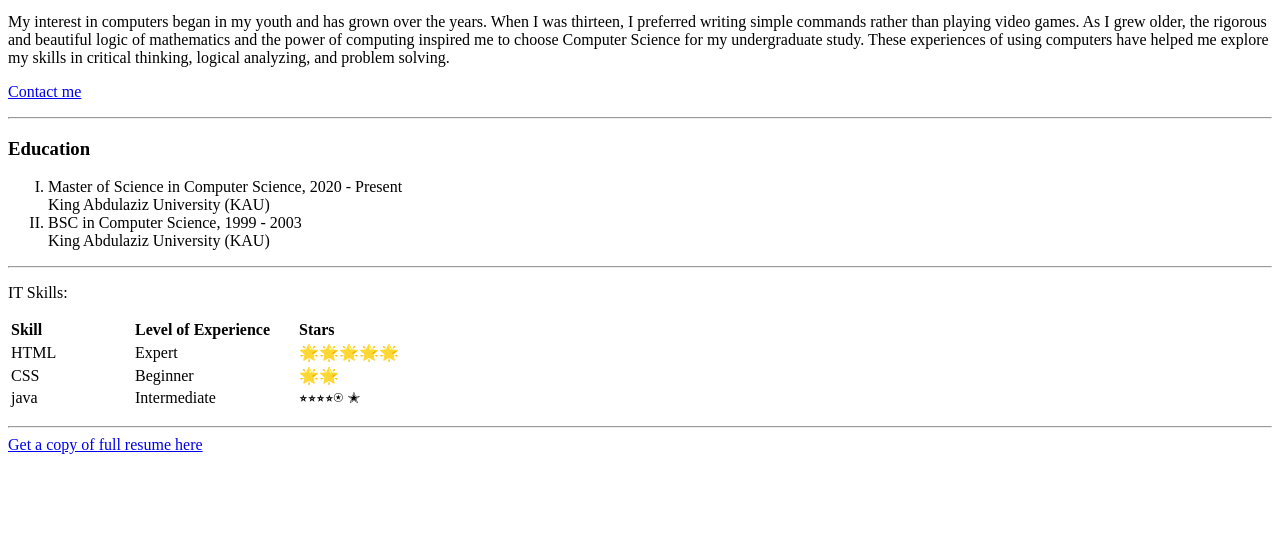
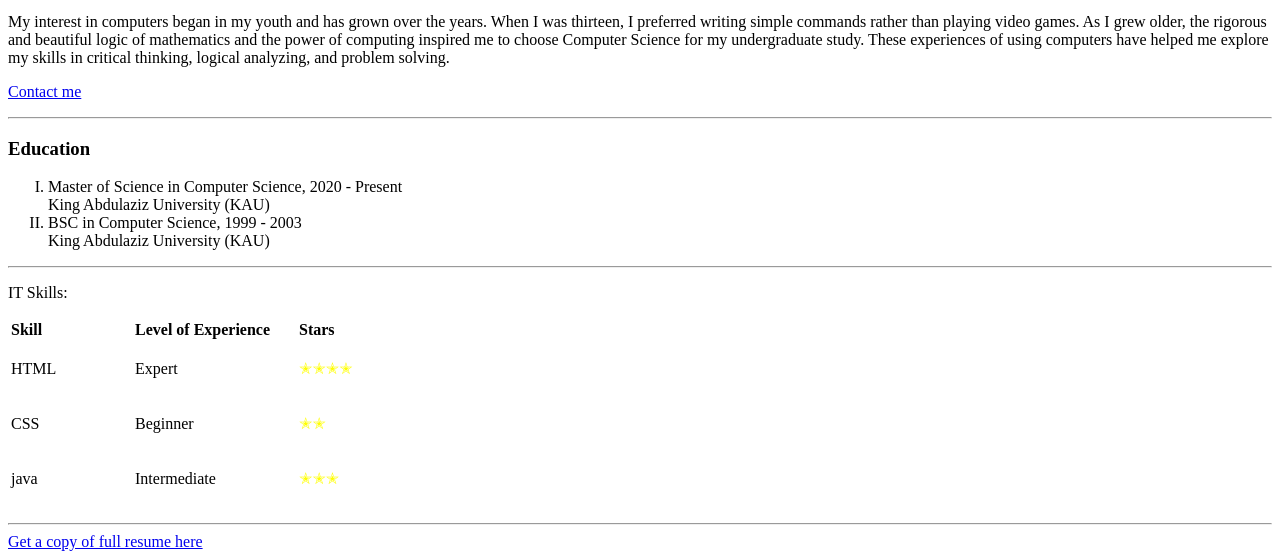
Before and after one commit to nalnahdi/CV, a plain HTML site: page index.html in a window 1280 px wide. Shown: the part 248-807 px from the top of the page. Drawn offline with Linux system fonts and the light colour scheme.

Commit message:
Update index.html

```diff
--- a/index.html
+++ b/index.html
@@ -73,21 +73,21 @@
       <td>HTML</td>
       <td>Expert</td>
       <td>
-        🌟🌟🌟🌟🌟
+        <p style="color:yellow">✭✭✭✭</p>
       </td>
     </tr>
     <tr>
       <td>CSS</td>
       <td>Beginner</td>
       <td>
-        🌟🌟
+        <p style="color:yellow">✭✭</p>
       </td>
     </tr>
     <tr>
       <td>java</td>
       <td>Intermediate</td>
       <td>
-        ⭒⭒⭒⭒⍟ ✭
+        <p style="color:yellow">✭✭✭</p>
       </td>
     </tr>
     </tbody>
```
